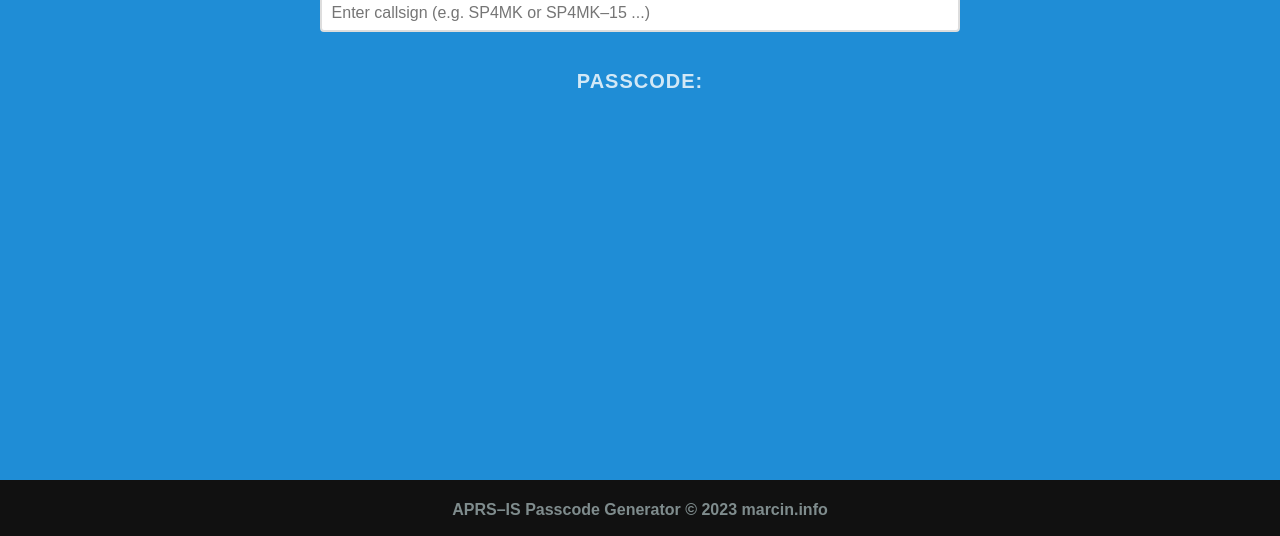
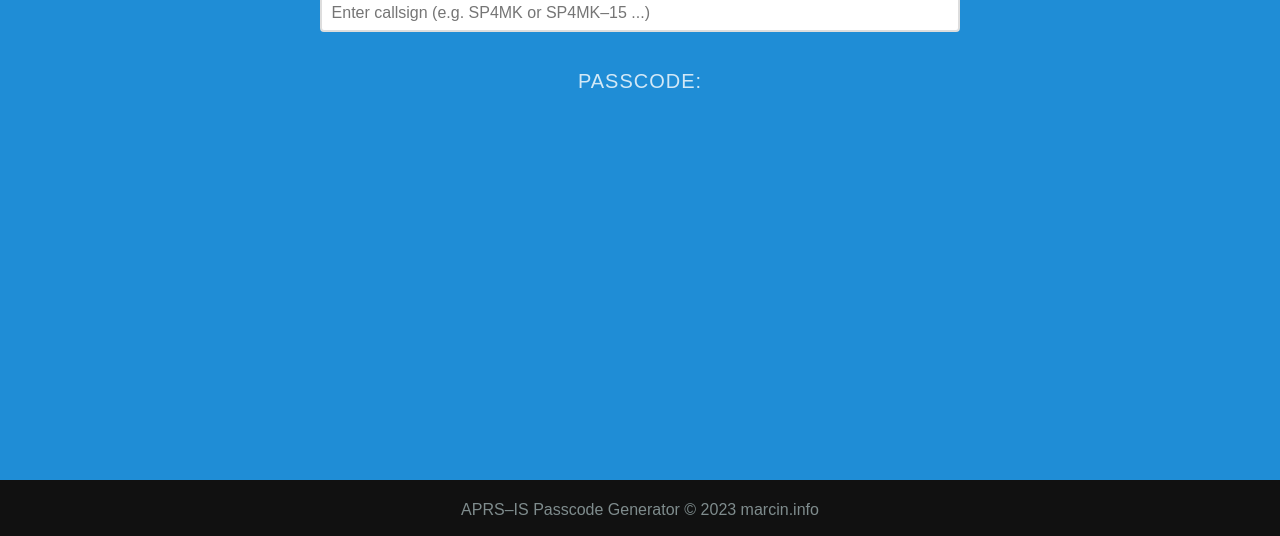
Before and after one commit to mkopa/aprs-is-passcode-generator, a website: page index.html in a window 1280 px wide. Shown: the part 261-797 px from the top of the page. Drawn offline with nearby package versions, Linux system fonts and the light colour scheme.

Commit message:
Update README.md

```diff
--- a/styles.css
+++ b/styles.css
@@ -71,10 +71,7 @@ a.pure-button-primary {
 
 a {
   color: #7f8c8d;
-  font-weight: bold;
-  /* pointer-events: none; */
   text-decoration: none;
-  /* font-family: 'FontAwesome'; */
 }
 
 .splash-container {
@@ -121,7 +118,6 @@ a {
   letter-spacing: 0.05em;
   opacity: 0.8;
   font-size: 20px;
-  font-weight: bold;
 }
 
 .content-wrapper {
```
Also changed, not shown: README.md.
